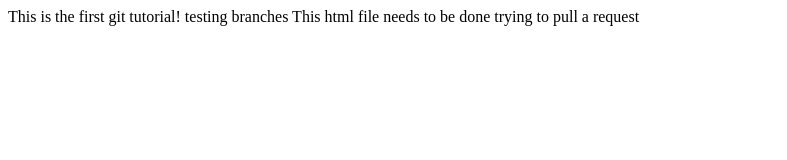
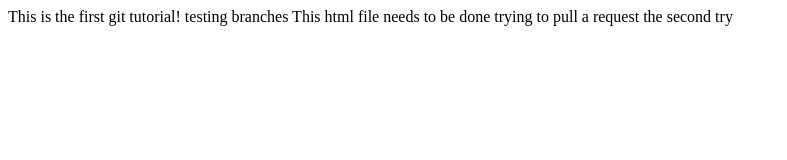
Before and after one commit to LeithGrira/firstGitTutorial, a plain HTML site: page index.html in a window 1280 px wide. Shown: the whole page, without its empty margins (0-787 px from the left). Drawn offline with Linux system fonts and the light colour scheme.

Commit message:
second try

```diff
--- a/index.html
+++ b/index.html
@@ -9,5 +9,6 @@
     testing branches
     This html file needs to be done
     trying to pull a request
+    the second try
   </body>
 </html>
```
